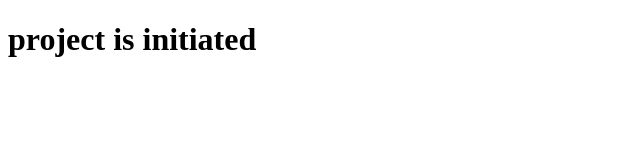
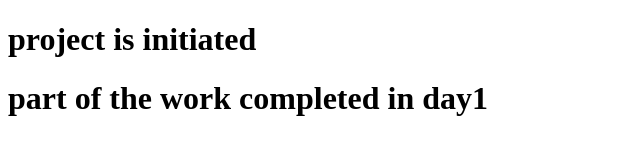
Before and after one commit to Vasu135/branchs, a plain HTML site: page index.html in a window 1280 px wide. Shown: the whole page, without its empty margins (0-640 px from the left). Drawn offline with Linux system fonts and the light colour scheme.

Commit message:
header day1

```diff
--- a/index.html
+++ b/index.html
@@ -7,5 +7,6 @@
 </head>
 <body>
     <h1>project is initiated </h1>
+    <h1>part of the work completed in day1</h1>
 </body>
 </html>
```
